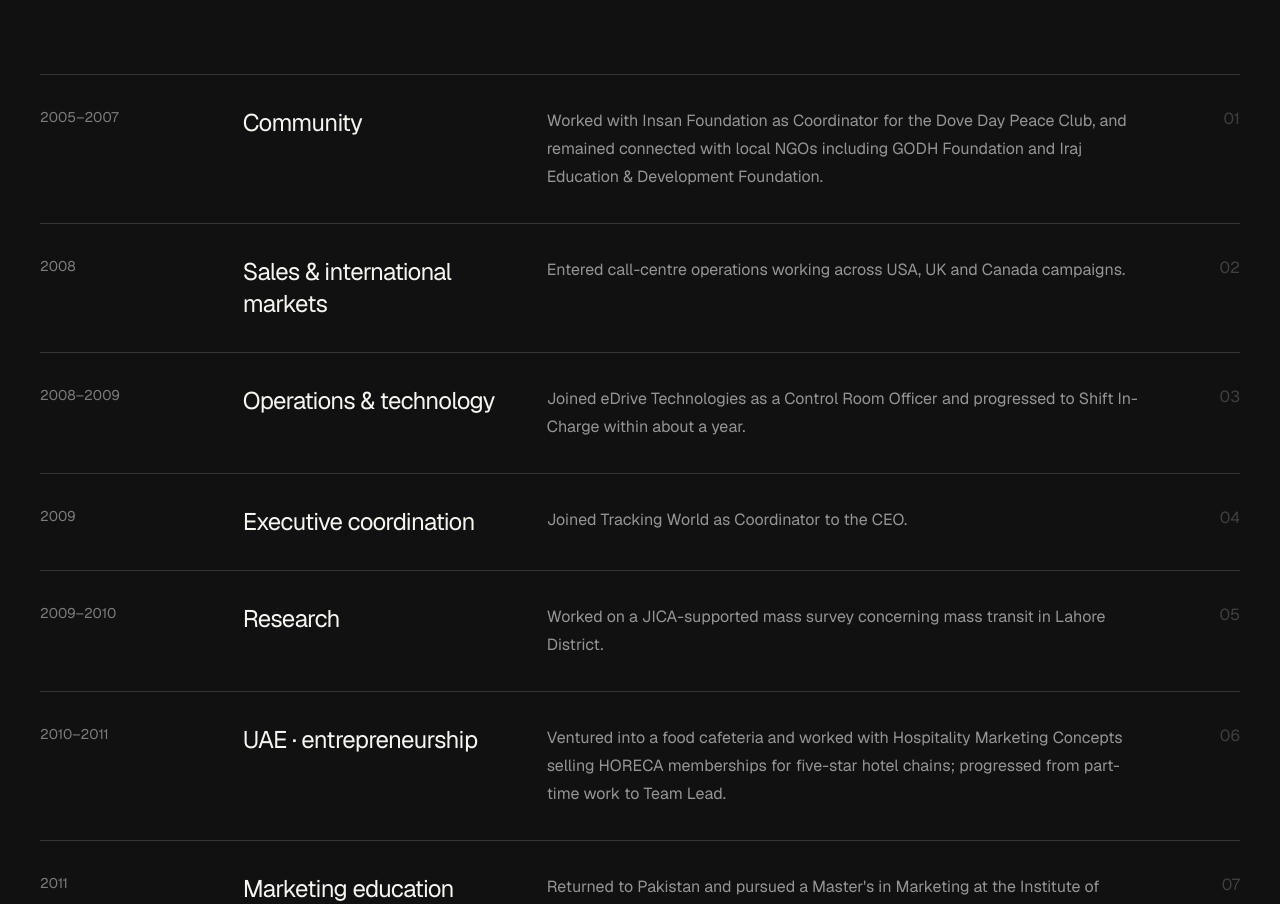
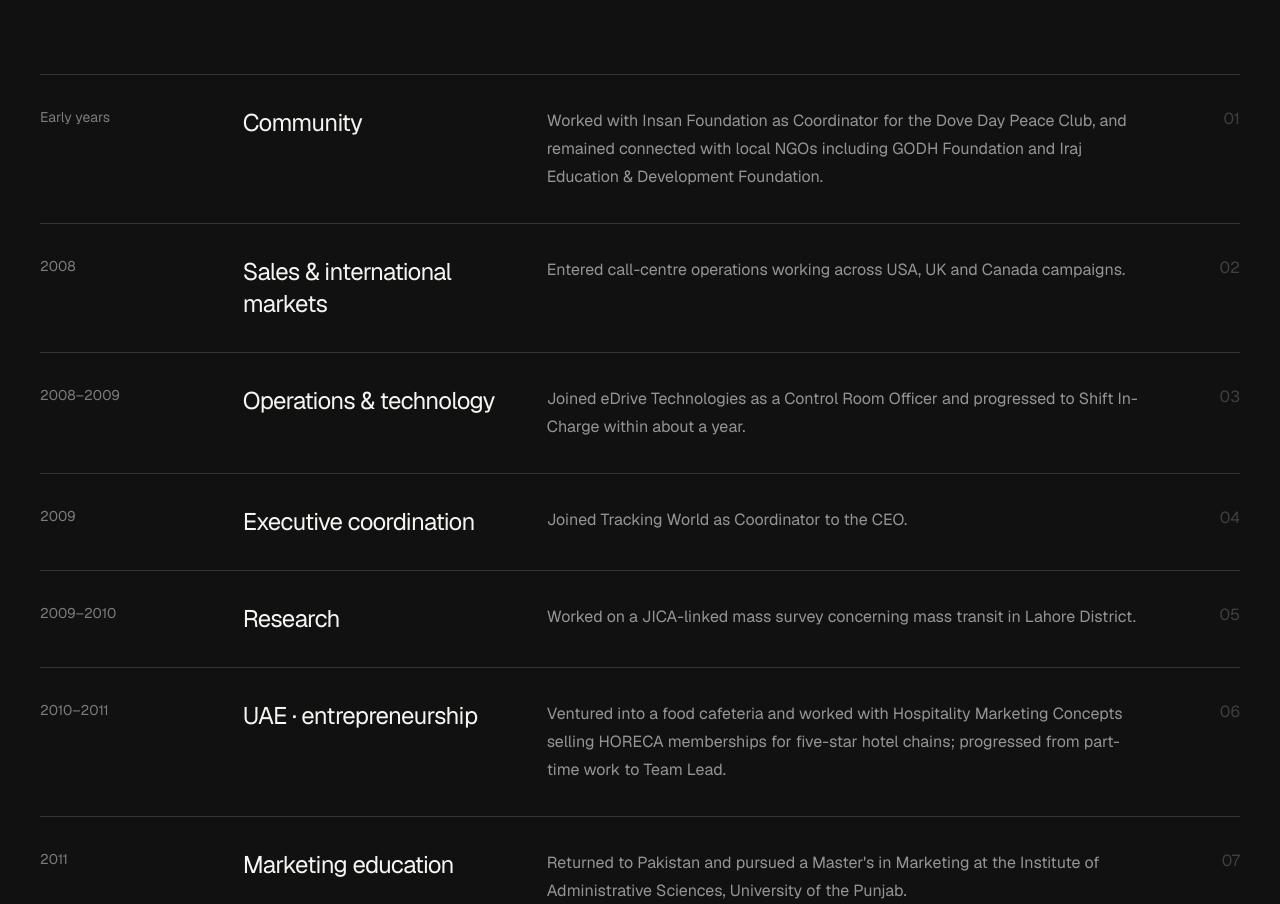
Before and after one commit to asadhaye/creative-portfolio, a Next.js app: page / in a window 1280 px wide. Shown: the part 1993-2897 px from the top of the page. Built offline with nearby package versions, Linux system fonts and the light colour scheme.

Commit message:
Refine portfolio content model and project metadata

```diff
--- a/content.ts
+++ b/content.ts
@@ -1,9 +1,9 @@
 export const timeline = [
-  { period: "2005–2007", title: "Community", text: "Worked with Insan Foundation as Coordinator for the Dove Day Peace Club, and remained connected with local NGOs including GODH Foundation and Iraj Education & Development Foundation." },
+  { period: "Early years", title: "Community", text: "Worked with Insan Foundation as Coordinator for the Dove Day Peace Club, and remained connected with local NGOs including GODH Foundation and Iraj Education & Development Foundation." },
   { period: "2008", title: "Sales & international markets", text: "Entered call-centre operations working across USA, UK and Canada campaigns." },
   { period: "2008–2009", title: "Operations & technology", text: "Joined eDrive Technologies as a Control Room Officer and progressed to Shift In-Charge within about a year." },
   { period: "2009", title: "Executive coordination", text: "Joined Tracking World as Coordinator to the CEO." },
-  { period: "2009–2010", title: "Research", text: "Worked on a JICA-supported mass survey concerning mass transit in Lahore District." },
+  { period: "2009–2010", title: "Research", text: "Worked on a JICA-linked mass survey concerning mass transit in Lahore District." },
   { period: "2010–2011", title: "UAE · entrepreneurship", text: "Ventured into a food cafeteria and worked with Hospitality Marketing Concepts selling HORECA memberships for five-star hotel chains; progressed from part-time work to Team Lead." },
   { period: "2011", title: "Marketing education", text: "Returned to Pakistan and pursued a Master's in Marketing at the Institute of Administrative Sciences, University of the Punjab." },
   { period: "~2011–2015", title: "Teaching", text: "Invited to train IELTS Reading and Writing students, then taught business subjects to B.Tech students as a visiting lecturer for almost four years." },
@@ -23,12 +23,12 @@ export const capabilities = [
 ];
 
 export const work = [
-  { title: "Saleem Fabrics", type: "E-commerce · Digital Commerce", description: "A decade-long chapter in building and growing digital commerce for a major fashion retail business.", number: "01" },
-  { title: "Tradition Stores", type: "E-commerce · Digital Commerce", description: "Digital commerce work within the wider retail and fashion ecosystem.", number: "02" },
-  { title: "Roop Singhar", type: "Retail Technology · E-commerce", description: "Digital presence plus POS and inventory automation for a retail business.", number: "03" },
-  { title: "Ghani Cloth House", type: "Fashion · E-commerce", description: "E-commerce and digital presence for a fashion retail business.", number: "04" },
-  { title: "Heer Pret", type: "Fashion · E-commerce", description: "Digital commerce work for a fashion brand.", number: "05" },
-  { title: "The Dressmaker Studio", type: "Fashion · Digital Commerce", description: "Digital presence and commerce experience for a Lahore-based clothing workshop.", number: "06" },
+  { slug: "saleem-fabrics", title: "Saleem Fabrics", name: "Saleem Fabrics", type: "E-commerce · Digital Commerce", category: "E-commerce", description: "A decade-long chapter in building and growing digital commerce for a major fashion retail business.", number: "01", tags: ["E-commerce", "Fashion", "Digital Commerce"] },
+  { slug: "tradition-stores", title: "Tradition Stores", name: "Tradition Stores", type: "E-commerce · Digital Commerce", category: "E-commerce", description: "Digital commerce work within the wider retail and fashion ecosystem.", number: "02", tags: ["E-commerce", "Retail"] },
+  { slug: "roop-singhar", title: "Roop Singhar", name: "Roop Singhar", type: "Retail Technology · E-commerce", category: "Retail Technology", description: "Digital presence plus POS and inventory automation for a retail business.", number: "03", tags: ["Retail", "POS", "Inventory"] },
+  { slug: "ghani-cloth-house", title: "Ghani Cloth House", name: "Ghani Cloth House", type: "Fashion · E-commerce", category: "Fashion", description: "E-commerce and digital presence for a fashion retail business.", number: "04", tags: ["Fashion", "E-commerce"] },
+  { slug: "heer-pret", title: "Heer Pret", name: "Heer Pret", type: "Fashion · E-commerce", category: "Fashion", description: "Digital commerce work for a fashion brand.", number: "05", tags: ["Fashion", "E-commerce"] },
+  { slug: "the-dressmaker-studio", title: "The Dressmaker Studio", name: "The Dressmaker Studio", type: "Fashion · Digital Commerce", category: "Fashion", description: "Digital presence and commerce experience for a Lahore-based clothing workshop.", number: "06", tags: ["Fashion", "Digital Commerce"] },
 ];
 
 export const principles = [
```
